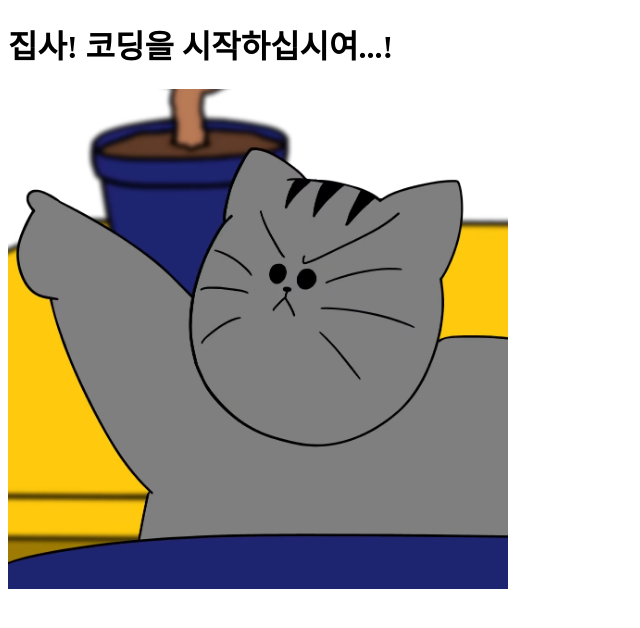
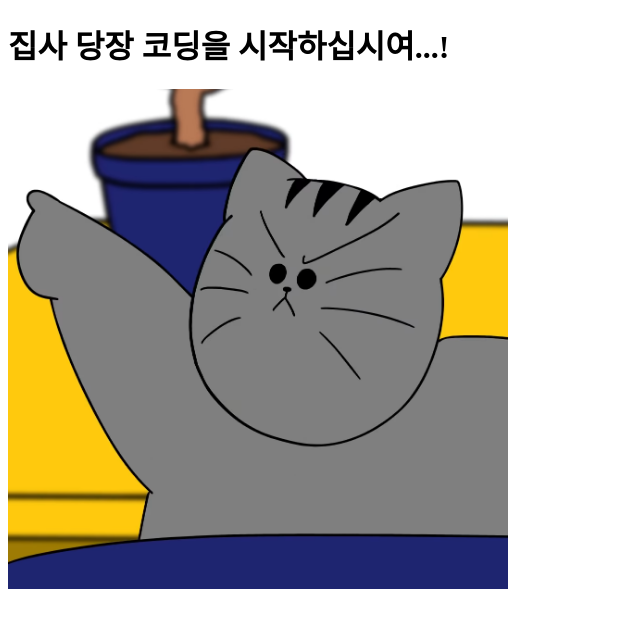
Before and after one commit to Song4025/noonaJS-firstProject, a plain HTML site: page index.html in a window 1280 px wide. Shown: the whole page, without its empty margins (0-640 px from the left). Drawn offline with Linux system fonts and the light colour scheme.

Commit message:
타이틀수정

```diff
--- a/index.html
+++ b/index.html
@@ -8,7 +8,7 @@
     <link rel="stylesheet" href="style.css" />
   </head>
   <body>
-    <h1>집사! 코딩을 시작하십시여...!</h1>
+    <h1>집사 당장 코딩을 시작하십시여...!</h1>
     <img src="./ddangddang.png" alt="" width="500px" />
   </body>
 </html>
```
